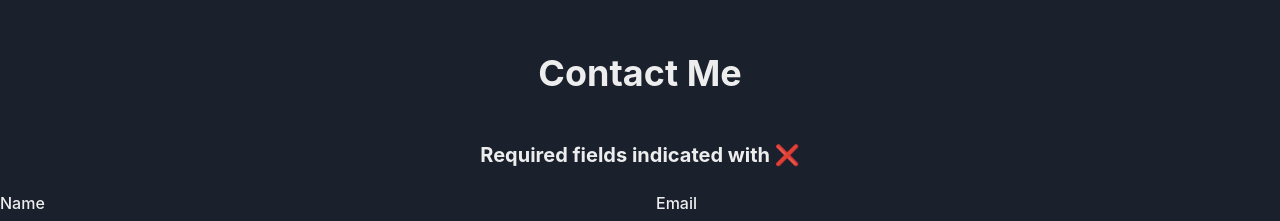
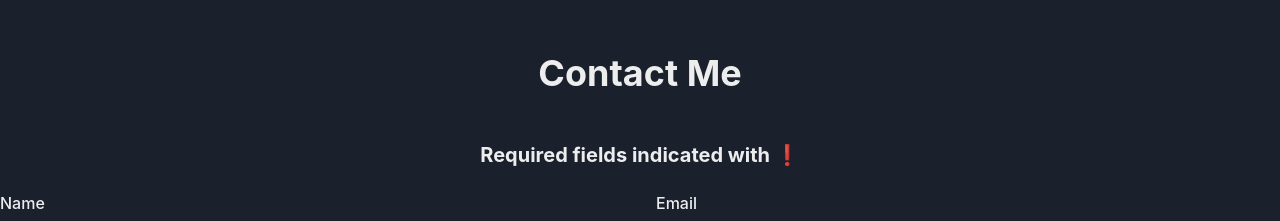
Before and after one commit to davidfrnks7/old-portfolio-website, a Next.js app: page / in a window 1280 px wide. Shown: the part 3414-3635 px from the top of the page. Built offline with nearby package versions, Linux system fonts and the light colour scheme.

Commit message:
Fixed props for emoji validate component.

```diff
--- a/components/sections/contact/EmojiValidate.tsx
+++ b/components/sections/contact/EmojiValidate.tsx
@@ -1,17 +1,21 @@
-const EmojiValidate = (emoji: "Required" | "Error" | "Valid"): JSX.Element => {
+import React from "react";
+
+interface EmojiValidateProps {
+  type: string,
+}
+
+const EmojiValidate = ({type}: EmojiValidateProps): JSX.Element => {
   interface Validations {
-    "Required": JSX.Element,
-    "Error": JSX.Element,
-    "Valid": JSX.Element,
+    [key: string]: JSX.Element
   }
 
   const validations: Validations = {
-    "Required": <span role="img" aria-label="Explication Mark">❌</span>,
+    "Required": <span role="img" aria-label="Explication Mark">❗</span>,
     "Error": <span role="img" aria-label="X">❌</span>,
     "Valid": <span role="img" aria-label="Check">✔</span>
   }
 
-  return validations[`${emoji}`];
+  return validations[`${type}`];
 }
 
 export default EmojiValidate;
--- a/components/sections/contact/Form.tsx
+++ b/components/sections/contact/Form.tsx
@@ -12,6 +12,7 @@ import {
 } from "@chakra-ui/react";
 import { Field, Form, Formik } from "formik";
 import React from "react";
+import EmojiValidate from "./EmojiValidate";
 
 const ContactFrom = (): JSX.Element => {
   const validateName = (inputName: string | undefined): string | undefined => {
@@ -85,7 +86,7 @@ const ContactFrom = (): JSX.Element => {
         <Form>
           <VStack h="auto" w="100%" spacing={6}>
             <Heading as="h4" size="md">
-              Required fields indicated with <span role="img" aria-label="Explication Mark">❌</span>
+              Required fields indicated with <EmojiValidate type="Required" />
             </Heading>
             <HStack h="auto" w="100%" alignItems="flex-start" spacing={8}>
               <Field name="name" validate={validateName}>
```
